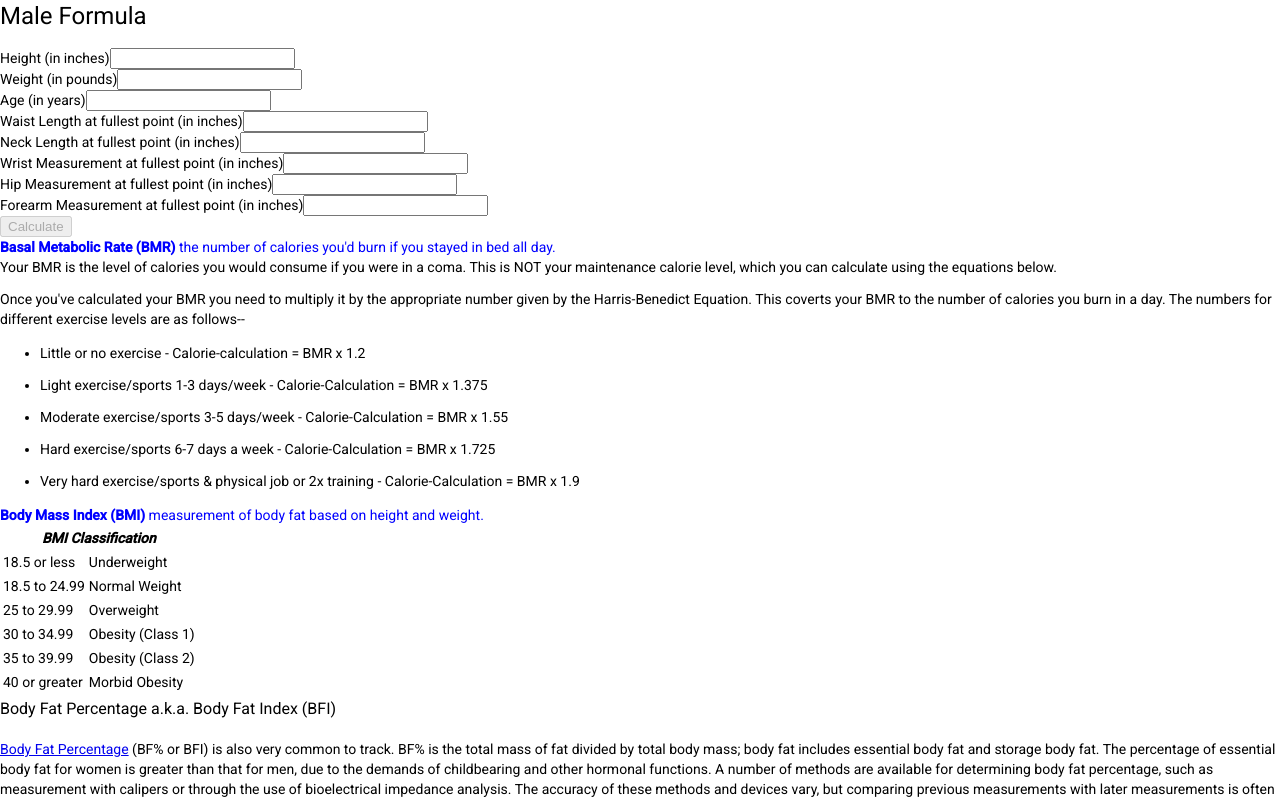
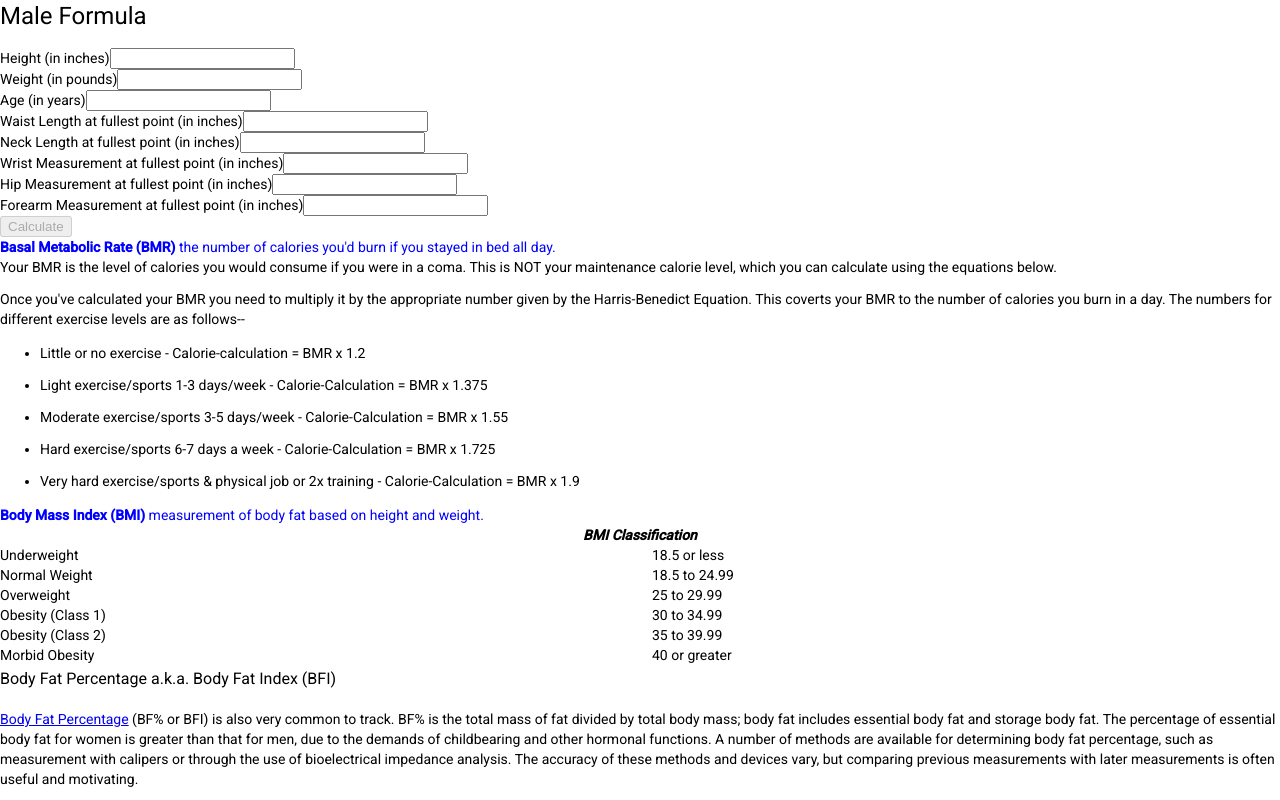
Before and after one commit to artofdarkness123/fitness-stuff2021, an Angular app: page /female-formula in a window 1280 px wide. Shown: the top 800 px of the page. Built offline with nearby package versions, Linux system fonts and the light colour scheme.

Commit message:
more styling. removing tables

```diff
--- a/src/app/bmi-table/bmi-table.component.html
+++ b/src/app/bmi-table/bmi-table.component.html
@@ -1,36 +1,24 @@
 <div class="bmi-table-title">
   <span>Body Mass Index (BMI)</span> measurement of body fat based on height and weight.
 </div>
-<table class="table">
-  <thead>
-    <tr>
-      <td colspan="2" class="bmi-table-header">BMI Classification</td>
-    </tr>
-  </thead>
-  <tbody>
-    <tr>
-      <td>18.5 or less</td>
-      <td>Underweight</td>
-    </tr>
-    <tr>
-      <td>18.5 to 24.99</td>
-      <td>Normal Weight</td>
-    </tr>
-    <tr>
-      <td>25 to 29.99</td>
-      <td>Overweight</td>
-    </tr>
-    <tr>
-      <td>30 to 34.99</td>
-      <td>Obesity (Class 1)</td>
-    </tr>
-    <tr>
-      <td>35 to 39.99</td>
-      <td>Obesity (Class 2)</td>
-    </tr>
-    <tr>
-      <td>40 or greater</td>
-      <td>Morbid Obesity</td>
-    </tr>
-  </tbody>
-</table>
+<div class="bmi-table-grid">
+  <div class="header">BMI Classification</div>
+
+  <div>Underweight</div>
+  <div>18.5 or less</div>
+
+  <div>Normal Weight</div>
+  <div>18.5 to 24.99</div>
+
+  <div>Overweight</div>
+  <div>25 to 29.99</div>
+
+  <div>Obesity (Class 1)</div>
+  <div>30 to 34.99</div>
+
+  <div>Obesity (Class 2)</div>
+  <div>35 to 39.99</div>
+
+  <div>Morbid Obesity</div>
+  <div>40 or greater</div>
+</div>
--- a/src/app/bmi-table/bmi-table.component.scss
+++ b/src/app/bmi-table/bmi-table.component.scss
@@ -1,15 +1,21 @@
+@import '../../variables.scss';
 
 .bmi-table-title {
-  color: blue;
+  color: $blue;
 
   span {
-    font-weight: bold;
+    font-weight: $bold;
   }
 }
 
+.bmi-table-grid {
+  display: grid;
+  grid-template-columns: auto auto;
 
-.bmi-table-header {
-  font-style: italic;
-  font-weight: bold;
-  text-align: center;
+  .header {
+    grid-column: 1 / span 2;
+    font-style: italic;
+    font-weight: $bold;
+    text-align: center;
+  }
 }
--- a/src/app/male-formula/male-formula.component.html
+++ b/src/app/male-formula/male-formula.component.html
@@ -57,7 +57,7 @@
       <div>
         <app-bmi-table></app-bmi-table>
         <div *ngIf="model && model.bmi">
-          BMI {{model.bmi | number: '1.0-2'}}
+          Your BMI {{model.bmi | number: '1.0-2'}}
         </div>
       </div>
     </mat-expansion-panel>
--- a/src/variables.scss
+++ b/src/variables.scss
@@ -1,6 +1,7 @@
 
 $yellow: yellow;
 $purple: purple;
+$blue: blue;
 
 $light-blue: #2196F3;
 
```
